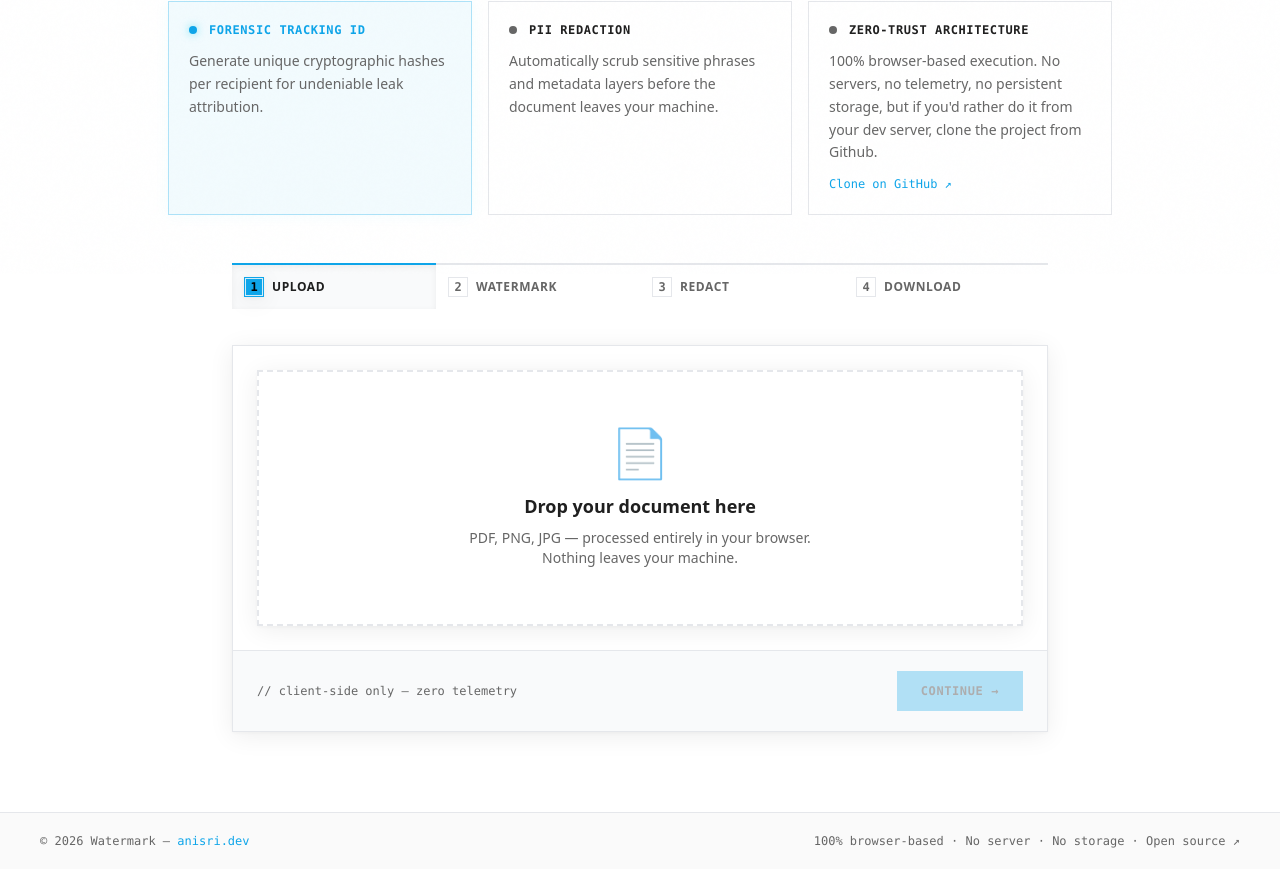
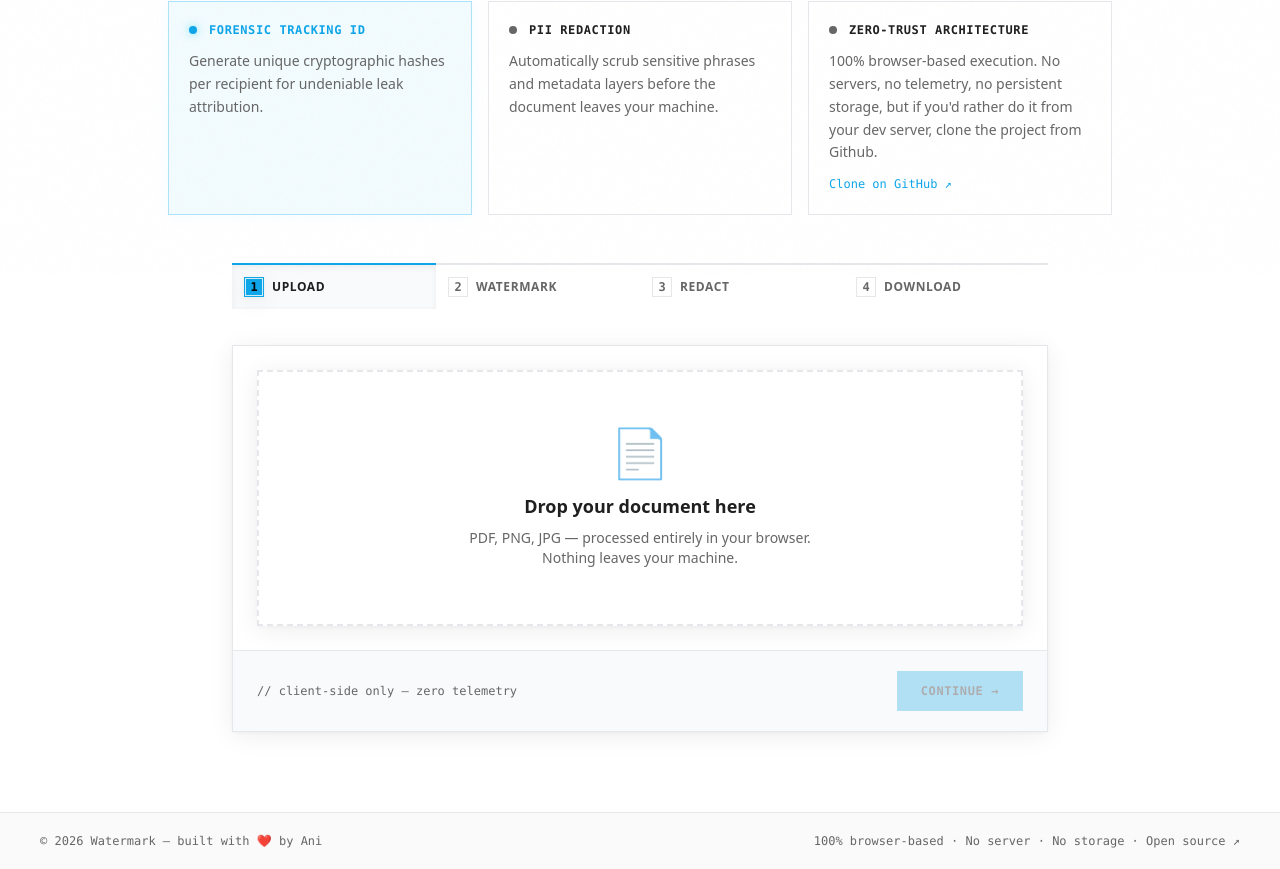
Before and after one commit to anipublik/watermark, a Next.js app: page / in a window 1280 px wide. Shown: the part 526-1395 px from the top of the page. Built offline with nearby package versions, Linux system fonts and the light colour scheme.

Commit message:
chore: update footer attribution string

```diff
--- a/components/layout/Footer.tsx
+++ b/components/layout/Footer.tsx
@@ -3,8 +3,8 @@ export function Footer() {
         <footer className="border-t border-[var(--article-border)] px-6 sm:px-10 py-5 flex flex-wrap items-center justify-between gap-3 bg-[var(--background)]">
             <p className="font-mono text-xs text-[var(--muted-foreground)]">
                 © {new Date().getFullYear()} Watermark —{" "}
-                <a href="https://anisri.dev" target="_blank" rel="noopener noreferrer" className="text-theme-cyan hover:text-cyan-300 transition-colors">
-                    anisri.dev
+                <a href="https://anisri.dev" target="_blank" rel="noopener noreferrer" className="font-mono text-xs text-[var(--muted-foreground)] hover:text-theme-cyan transition-colors">
+                    built with ❤️ by Ani
                 </a>
             </p>
             <p className="font-mono text-xs text-[var(--muted-foreground)]">
--- a/components/steps/StepWatermark.tsx
+++ b/components/steps/StepWatermark.tsx
@@ -65,8 +65,6 @@ export function StepWatermark({
         const set = new Set(watermark.styles);
         if (set.has(style)) {
             set.delete(style);
-            // Don't allow 0 styles, fallback to diagonal
-            if (set.size === 0) set.add("diagonal");
         } else {
             if (set.size >= 2) return; // max 2
             set.add(style);
@@ -213,6 +211,10 @@ export function StepWatermark({
                     })}
                 </div>
 
+                <div className="text-xs text-[var(--muted-foreground)] font-mono text-center mb-6 px-2">
+                    💡 <strong className="text-[var(--foreground)]">Uncheck all boxes</strong> to apply redaction without adding a watermark.
+                </div>
+
                 <p className="font-mono text-xs text-[var(--muted-foreground)] uppercase tracking-wider mb-3">Live preview</p>
                 <div className="relative border border-[var(--article-border)] h-32 flex items-center justify-center mb-6 overflow-hidden bg-[var(--article-surface)]" style={{ boxShadow: "var(--shadow-inset)" }}>
 
--- a/lib/processor.ts
+++ b/lib/processor.ts
@@ -283,7 +283,7 @@ export async function processDocument({
         organization: organization || "N/A",
         purpose: purpose || "N/A",
         expires: expiry || "N/A",
-        watermark_style: styles.join(" + "),
+        watermark_style: styles.length ? styles.join(" + ") : "none",
         qr_embedded: needsQr && qrImg ? "yes" : "no",
         steg_layers: Array.from(steg.options).join(", ") || "none",
         zerowidth_encoded: zwEncoded ? `yes (${forensicId})` : "no",
```
